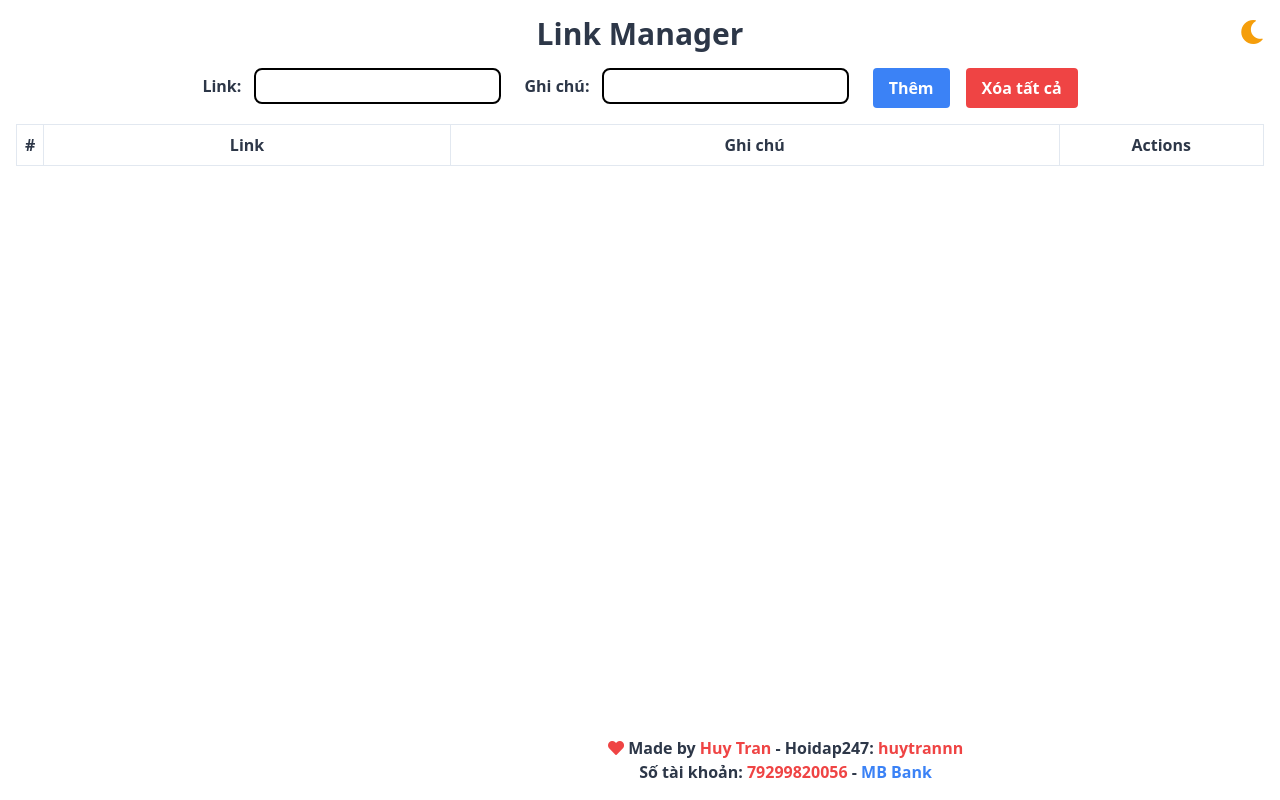
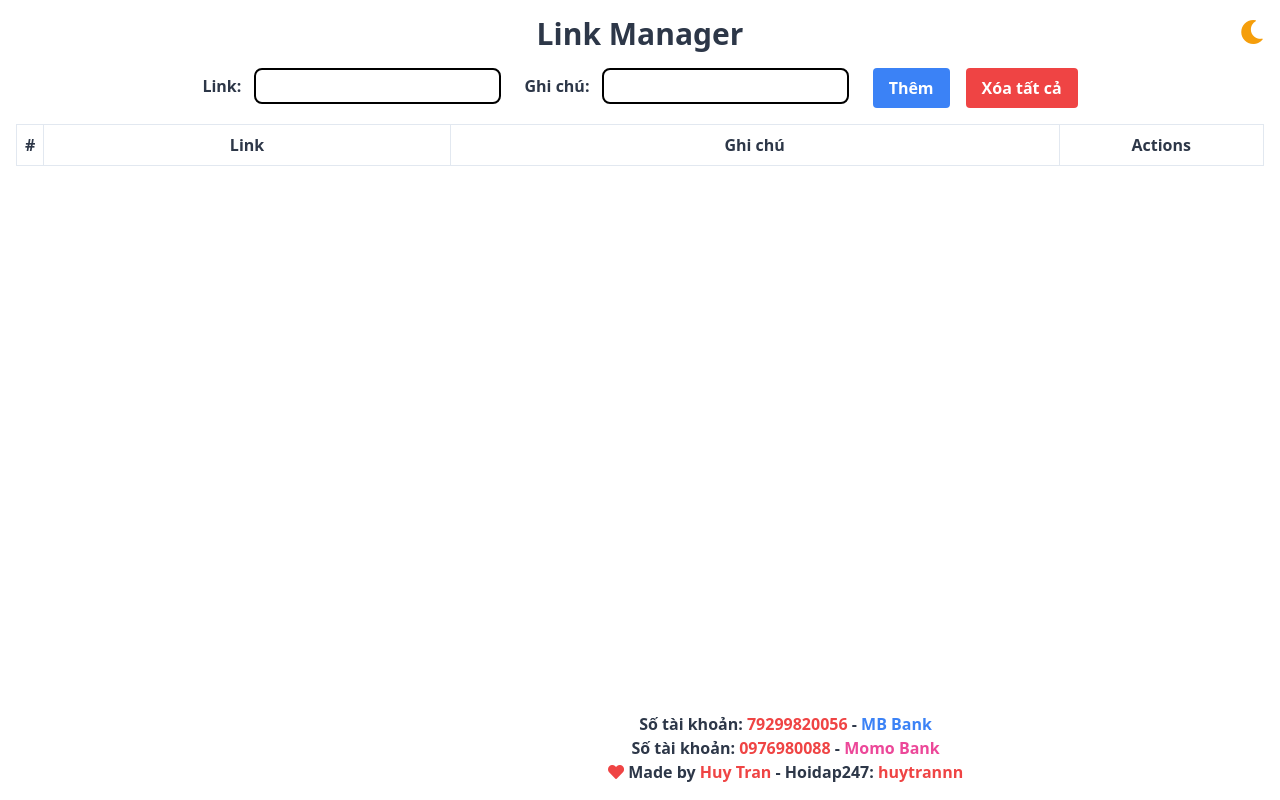
Before and after one commit to Huy-y/linklist, a plain HTML site: page index.html in a window 1280 px wide. Drawn offline with nearby package versions, Linux system fonts and the light colour scheme; some packages are replaced by stand-ins of ours; a script that the page names is missing.

Commit message:
Add files via upload

```diff
--- a/index.html
+++ b/index.html
@@ -129,6 +129,14 @@
     </div>
 
     <div class="fixed bottom-4 ml-56 left-96 font-semibold text-center">
+        <div class="flex flex-col">
+            <p class="font-semibold">Số tài khoản: <span class="text-red-500">79299820056</span><span> - </span><span
+                    class="text-blue-500">MB
+                    Bank</span></p>
+            <p class="font-semibold">Số tài khoản: <span class="text-red-500">0976980088</span><span> - </span><span
+                    class="text-pink-500">Momo
+                    Bank</span></p>
+        </div>
         <i class="fas fa-heart text-red-500"></i>
         Made by
         <a href="https://www.facebook.com/profile.php?id=100054350271388" target="_blank"
@@ -137,8 +145,6 @@
         Hoidap247:
         <a href="https://hoidap247.com/thong-tin-ca-nhan/1922899" target="_blank"
             class="text-red-500 hover:cursor-pointer">huytrannn</a>
-        <p class="font-semibold">Số tài khoản: <span class="text-red-500">79299820056 </span>- <span
-                class="text-blue-500">MB Bank</span></p>
     </div>
 
     <script src="script.js"></script>
```
